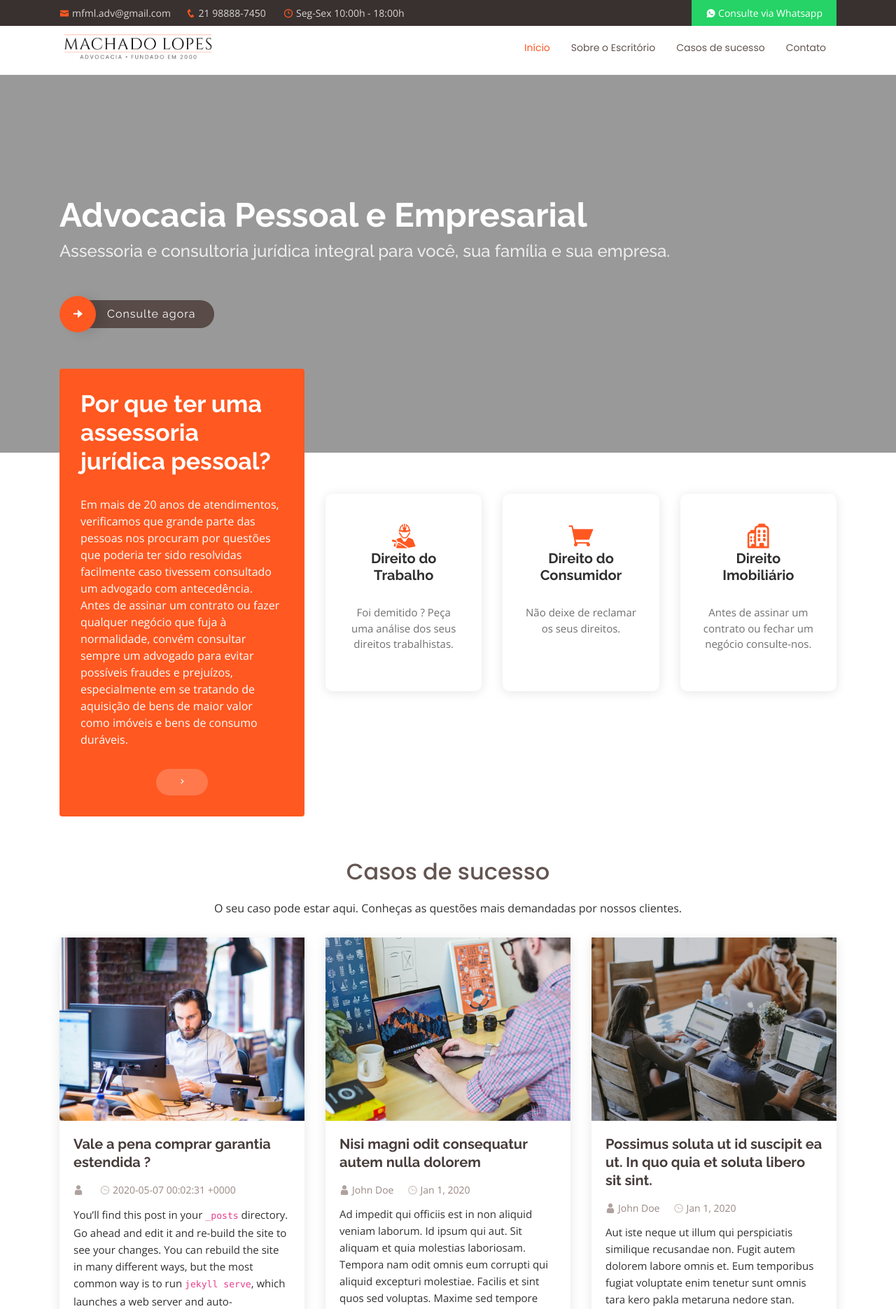
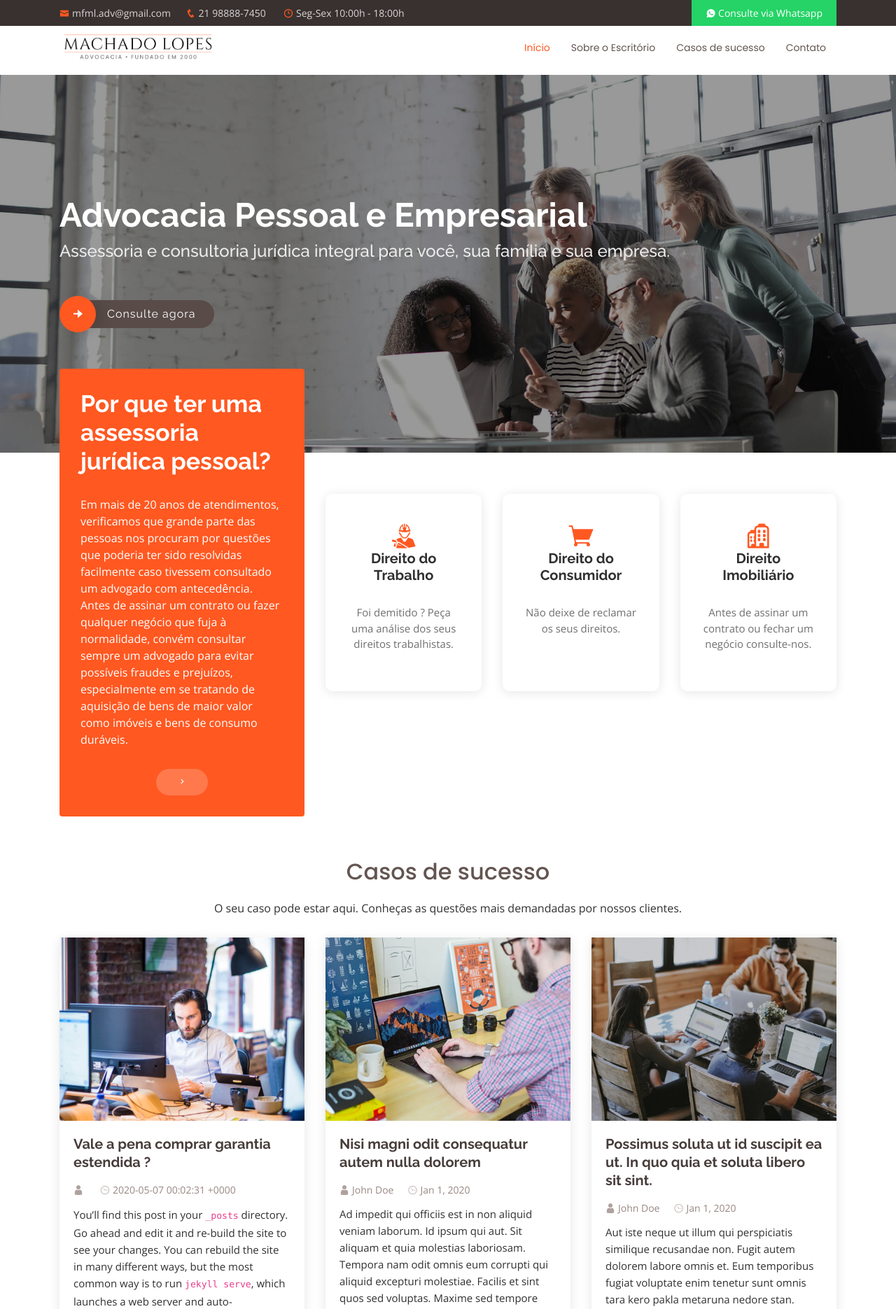
Before and after one commit to editorajaguatirica/site-machadolopes-v.3, a Jekyll site: the page built from index.html, in a window 1280 px wide. Shown: the top 1871 px of the page at 70% size. Built offline with Jekyll 4.4.1, drawn with Linux system fonts in a browser that asks for light colours.

Commit message:
Update style.css

```diff
--- a/assets/css/style.css
+++ b/assets/css/style.css
@@ -369,7 +369,7 @@ h1, h2, h3, h4, h5, h6 {
 #hero {
   width: 100%;
   height: 60vh;
-  background: url("{{site.baseurl}}img/hero-bg.jpg") center center;
+  background: url("../img/hero-bg.jpg") center center;
   background-size: cover;
   position: relative;
   z-index: 1;
```
